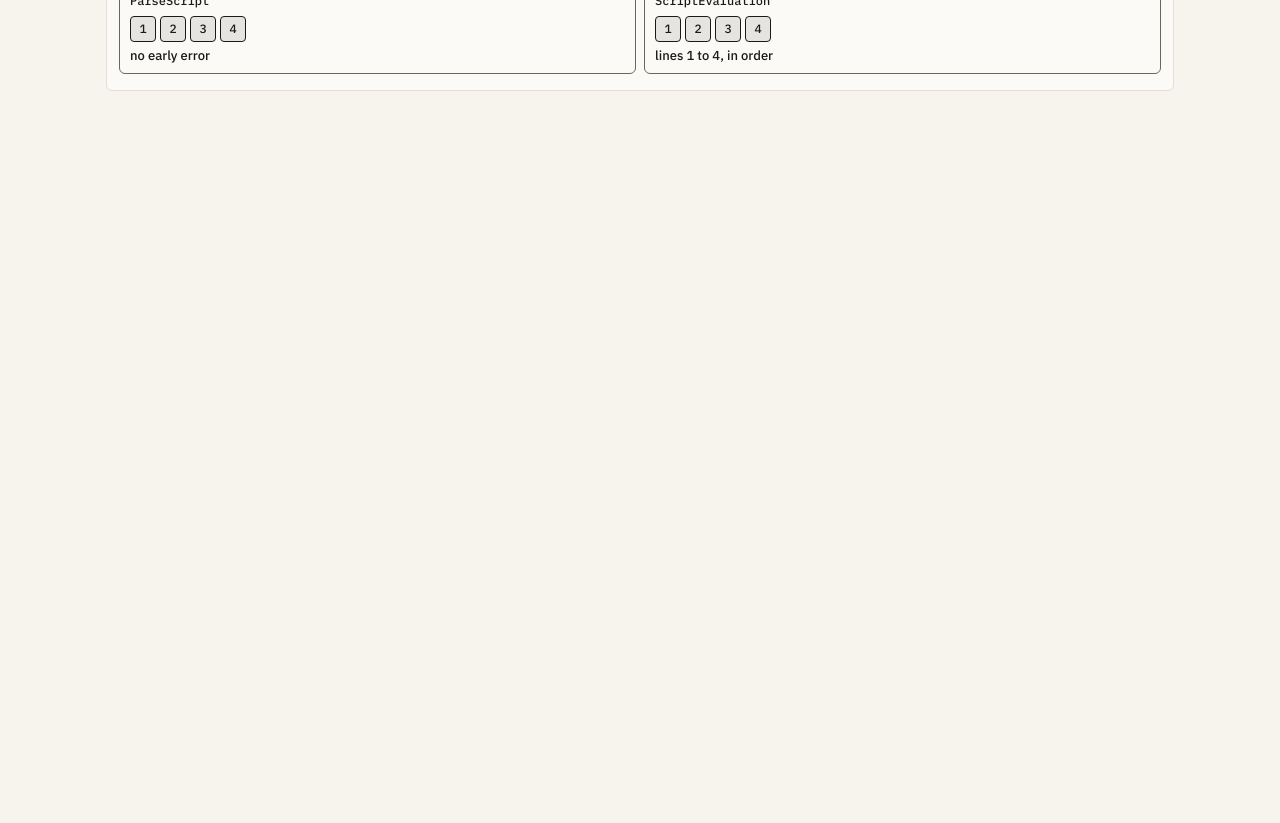
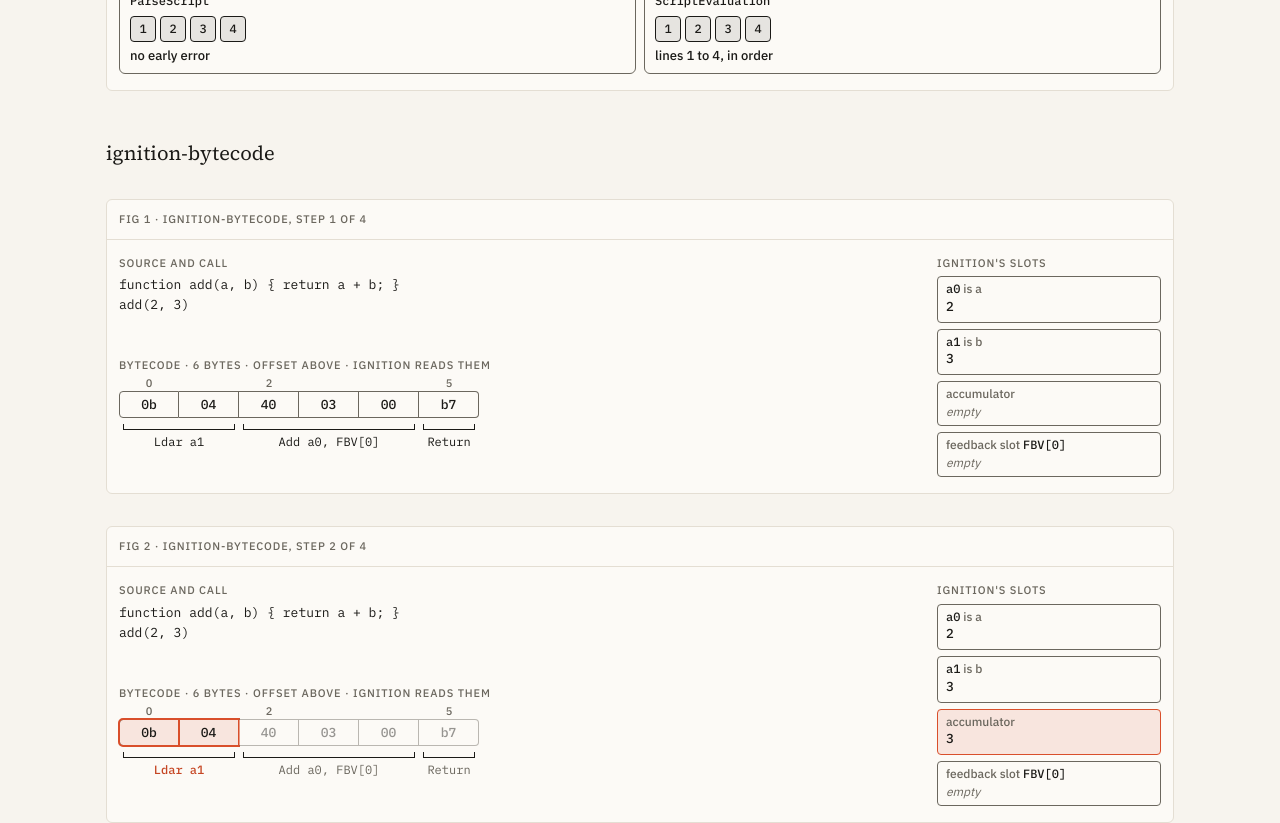
Before and after one commit to aduthekaddu/stepthrough, a Next.js app in the folder apps/web/: page /playground/figures in a window 1280 px wide. Shown: the part 8200-9023 px from the top of the page. Before the commit the page ends 8371 px from the top, so only its background shows below. Built offline with nearby package versions, Linux system fonts and the light colour scheme.

Commit message:
feat(web): ignition-bytecode figure for lesson 0.1
Also crosses out Node's missing document with <s> in engine-runtime, which drops a CSS rule Biome flagged for descending specificity.

```diff
--- a/apps/web/components/figures/diagrams/engine-runtime.tsx
+++ b/apps/web/components/figures/diagrams/engine-runtime.tsx
@@ -44,12 +44,14 @@ const RUNTIMES: readonly Runtime[] = [
   },
 ];
 
+const name = (p: Part) => (p.code ? <code>{p.name}</code> : p.name);
+
 function Parts({ parts, label }: { parts: readonly Part[]; label: string }) {
   return (
     <ul className={css.chips} aria-label={label}>
       {parts.map((p) => (
         <li key={p.name} className={css.chip} data-absent={p.absent || undefined}>
-          {p.code ? <code>{p.name}</code> : p.name}
+          {p.absent ? <s>{name(p)}</s> : name(p)}
           {p.note && <span>{p.note}</span>}
         </li>
       ))}
--- a/apps/web/components/figures/diagrams/engine.module.css
+++ b/apps/web/components/figures/diagrams/engine.module.css
@@ -275,11 +275,6 @@
   color: var(--muted);
 }
 
-.chip[data-absent] code {
-  color: var(--muted);
-  text-decoration: line-through;
-}
-
 /* parse-then-run */
 
 .parseRun {
@@ -501,6 +496,10 @@
   font: 500 12px / 1.3 var(--sans);
 }
 
+.returned:not([data-show]) {
+  visibility: hidden;
+}
+
 .returned code {
   font: 500 13px / 1.3 var(--mono);
 }
@@ -561,6 +560,10 @@
   font-variant-numeric: tabular-nums;
 }
 
+.slot dd[data-words] {
+  font: 500 13px / 1.3 var(--sans);
+}
+
 .slot dd[data-unset] {
   color: var(--muted);
   font: italic 12px / 1.3 var(--sans);
--- /dev/null
+++ b/apps/web/components/figures/diagrams/ignition-bytecode.tsx
@@ -0,0 +1,137 @@
+import type { ReactNode } from 'react';
+import figures from '../figures.module.css';
+import { type Byte, ByteRow, Span } from '../parts.tsx';
+import type { DiagramProps, DiagramSpec } from '../registry.ts';
+import css from './engine.module.css';
+
+/** One bytecode instruction: its offset, its bytes and its name as V8 prints it. */
+type Instr = { at: number; bytes: readonly string[]; text: string };
+
+const INSTRS: readonly Instr[] = [
+  { at: 0, bytes: ['0b', '04'], text: 'Ldar a1' },
+  { at: 2, bytes: ['40', '03', '00'], text: 'Add a0, FBV[0]' },
+  { at: 5, bytes: ['b7'], text: 'Return' },
+];
+
+/** What Ignition holds after each step; step n (from 1) has just run instruction n. */
+type State = { acc?: number; feedback?: string; returned?: number };
+
+const AFTER: readonly State[] = [
+  {},
+  { acc: 3 },
+  { acc: 5, feedback: 'both were small integers' },
+  { acc: 5, feedback: 'both were small integers', returned: 5 },
+];
+
+const SOURCE = 'function add(a, b) { return a + b; }';
+
+function Slot({
+  name,
+  value,
+  changed = false,
+}: {
+  name: ReactNode;
+  value: string | number | undefined;
+  changed?: boolean;
+}) {
+  return (
+    <div className={css.slot} data-changed={changed || undefined}>
+      <dt>{name}</dt>
+      <dd
+        data-unset={value === undefined || undefined}
+        data-words={typeof value === 'string' || undefined}
+      >
+        {value ?? 'empty'}
+      </dd>
+    </div>
+  );
+}
+
+/**
+ * V8's interpreter, Ignition, running add(2, 3) from its bytecode.
+ * Steps: 0 the source, the 6 bytecode bytes as three instructions, and the slots (a0 = 2,
+ * a1 = 3, an empty accumulator and feedback slot 0); 1 Ldar a1 loads b, 3, into the
+ * accumulator; 2 Add a0, FBV[0] adds a to it, leaving 5, and feedback slot 0 notes both were
+ * small integers; 3 Return hands the accumulator, 5, back to the caller.
+ * Facts: lesson 0.1 engine brief (node --print-bytecode on Node v26, V8 14.6; V8 blog, Maglev).
+ */
+function Draw({ step }: DiagramProps) {
+  const now = AFTER[step] ?? {};
+  const before = AFTER[step - 1] ?? {};
+  const current = step - 1;
+  const bytes: Byte[] = INSTRS.flatMap((instr, i) =>
+    instr.bytes.map((text, j) => ({
+      text,
+      // A blank label keeps every cell at the same height as the labelled ones.
+      at: j === 0 ? String(instr.at) : '\u00a0',
+      focus: i === current,
+      dim: current >= 0 && i !== current,
+    })),
+  );
+  return (
+    <div className={css.ignition}>
+      <div className={css.source}>
+        <p className={figures.rowLabel}>source and call</p>
+        <pre className={figures.source}>{SOURCE}</pre>
+        <p className={css.call}>
+          <code>add(2, 3)</code>
+          <span className={css.returned} data-show={now.returned !== undefined || undefined}>
+            returns <code>{now.returned ?? 5}</code>
+          </span>
+        </p>
+      </div>
+      <div className={css.bytecode}>
+        <p className={figures.rowLabel}>bytecode · 6 bytes · offset above · Ignition reads them</p>
+        <div className={figures.byteGrid}>
+          <ByteRow bytes={bytes} label="Bytecode of add, six bytes" />
+          <div className={figures.spans}>
+            {INSTRS.map((instr, i) => (
+              <Span key={instr.at} cells={instr.bytes.length}>
+                <span
+                  className={css.instr}
+                  data-state={current < 0 ? undefined : i === current ? 'current' : 'other'}
+                  aria-current={i === current ? 'step' : undefined}
+                >
+                  {instr.text}
+                </span>
+              </Span>
+            ))}
+          </div>
+        </div>
+      </div>
+      <div className={css.slotsArea}>
+        <p className={figures.rowLabel}>Ignition's slots</p>
+        <dl className={css.slots}>
+          <Slot
+            name={
+              <>
+                <code>a0</code> is a
+              </>
+            }
+            value={2}
+          />
+          <Slot
+            name={
+              <>
+                <code>a1</code> is b
+              </>
+            }
+            value={3}
+          />
+          <Slot name="accumulator" value={now.acc} changed={now.acc !== before.acc} />
+          <Slot
+            name={
+              <>
+                feedback slot <code>FBV[0]</code>
+              </>
+            }
+            value={now.feedback}
+            changed={now.feedback !== before.feedback}
+          />
+        </dl>
+      </div>
+    </div>
+  );
+}
+
+export const IgnitionBytecode: DiagramSpec = { steps: 4, Component: Draw };
--- a/apps/web/components/figures/registry.ts
+++ b/apps/web/components/figures/registry.ts
@@ -1,6 +1,7 @@
 import type { ComponentType } from 'react';
 import { CompileVsInterpret } from './diagrams/compile-vs-interpret.tsx';
 import { EngineRuntime } from './diagrams/engine-runtime.tsx';
+import { IgnitionBytecode } from './diagrams/ignition-bytecode.tsx';
 import { MachineCode } from './diagrams/machine-code.tsx';
 import { MemoryBytes } from './diagrams/memory-bytes.tsx';
 import { ParseThenRun } from './diagrams/parse-then-run.tsx';
@@ -23,6 +24,7 @@ export const DIAGRAMS = {
   'compile-vs-interpret': CompileVsInterpret,
   'engine-runtime': EngineRuntime,
   'parse-then-run': ParseThenRun,
+  'ignition-bytecode': IgnitionBytecode,
 } satisfies Record<string, DiagramSpec>;
 
 export type DiagramName = keyof typeof DIAGRAMS;
```
